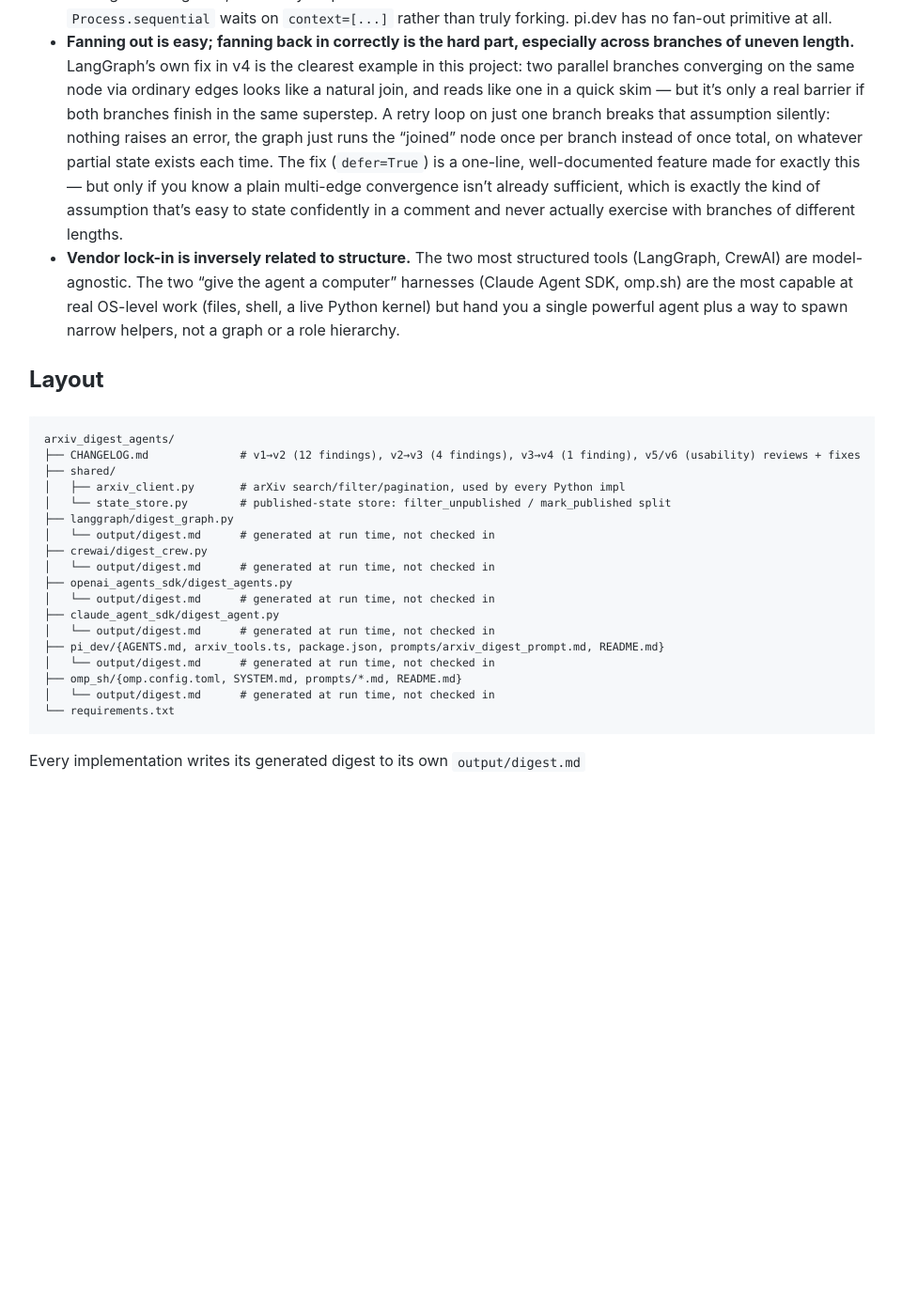
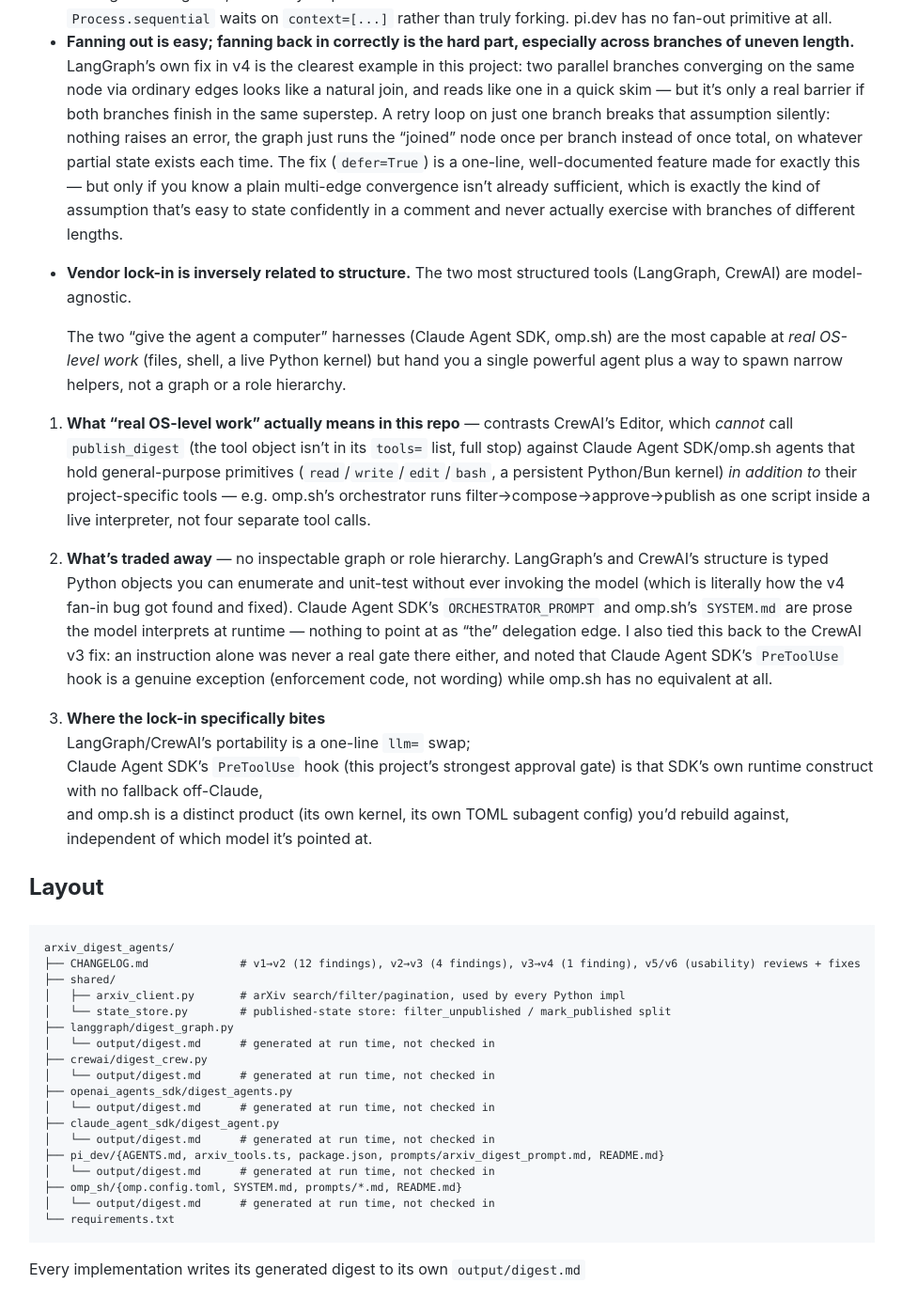
Before and after one commit to Michael-Lubinsky/michael-lubinsky.github.com, a Jekyll site: the page built from agent/agent.md, in a window 1280 px wide and 1400 px high, scrolled down 7351 px. Shown: the whole window at 94% size, without its empty margins (159-1119 px from the left). Built offline with Jekyll 4.4.1, drawn with Linux system fonts in a browser that asks for light colours; our own code applies the rules of GitHub Pages for plain Markdown files; before the commit the page ends 8210 px from its top, so only the background shows below that.

Commit message:
Enhance documentation on vendor lock-in and tool structure
Clarify the relationship between vendor lock-in and tool structure, emphasizing the differences in capabilities and limitations of various agent frameworks.

```diff
--- a/agent/agent.md
+++ b/agent/agent.md
@@ -298,11 +298,22 @@
   assumption that's easy to state confidently in a comment and never
   actually exercise with branches of different lengths.
 - **Vendor lock-in is inversely related to structure.** The two most
-  structured tools (LangGraph, CrewAI) are model-agnostic. The two
-  "give the agent a computer" harnesses (Claude Agent SDK, omp.sh) are
-  the most capable at real OS-level work (files, shell, a live Python
+  structured tools (LangGraph, CrewAI) are model-agnostic.
+
+  The two "give the agent a computer" harnesses (Claude Agent SDK, omp.sh) are
+  the most capable at _real OS-level work_ (files, shell, a live Python
   kernel) but hand you a single powerful agent plus a way to spawn
   narrow helpers, not a graph or a role hierarchy.
+
+
+1. **What "real OS-level work" actually means in this repo** — contrasts CrewAI's Editor, which *cannot* call `publish_digest` (the tool object isn't in its `tools=` list, full stop) against Claude Agent SDK/omp.sh agents that hold general-purpose primitives (`read`/`write`/`edit`/`bash`, a persistent Python/Bun kernel) *in addition to* their project-specific tools — e.g. omp.sh's orchestrator runs filter→compose→approve→publish as one script inside a live interpreter, not four separate tool calls.
+
+2. **What's traded away** — no inspectable graph or role hierarchy. LangGraph's and CrewAI's structure is typed Python objects you can enumerate and unit-test without ever invoking the model (which is literally how the v4 fan-in bug got found and fixed). Claude Agent SDK's `ORCHESTRATOR_PROMPT` and omp.sh's `SYSTEM.md` are prose the model interprets at runtime — nothing to point at as "the" delegation edge. I also tied this back to the CrewAI v3 fix: an instruction alone was never a real gate there either, and noted that Claude Agent SDK's `PreToolUse` hook is a genuine exception (enforcement code, not wording) while omp.sh has no equivalent at all.
+
+3. **Where the lock-in specifically bites**
+    LangGraph/CrewAI's portability is a one-line `llm=` swap;
+   Claude Agent SDK's `PreToolUse` hook (this project's strongest approval gate) is that SDK's own runtime construct with no fallback off-Claude,
+   and omp.sh is a distinct product (its own kernel, its own TOML subagent config) you'd rebuild against, independent of which model it's pointed at.
 
 ## Layout
 
```
